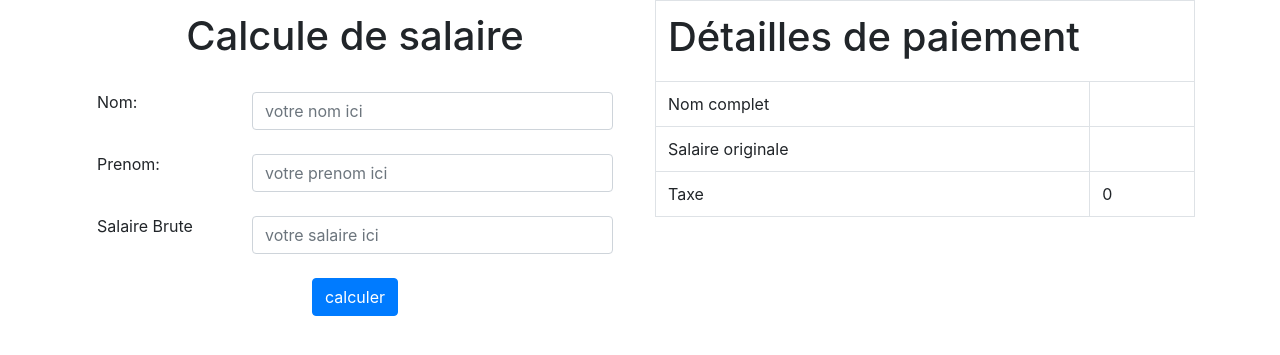
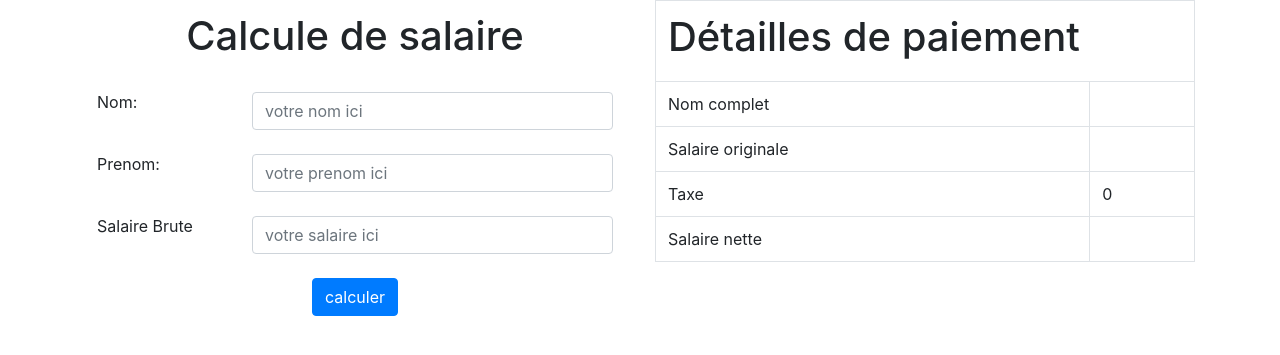
Before and after one commit to khalillakhdhar/TP_divers_php, a PHP site: page / in a window 1280 px wide. Shown: the top 355 px of the page. Run offline with PHP 8.4, Linux system fonts and the light colour scheme.

Commit message:
Update index.php

```diff
--- a/index.php
+++ b/index.php
@@ -76,6 +76,7 @@
                                 echo $_POST['salaire'];
                             ?>
                         </td>
+                    </tr>
                     <tr>
                         <td>Taxe</td>
                         <td>
@@ -86,6 +87,17 @@
                         </td>
 
                     </tr>
+                    <tr>
+                        <td>Salaire nette</td>
+                        <td>
+                            <?php
+                            if (isset($_POST["salaire"])) {
+                                $nette = $_POST["salaire"] - $taxes;
+                                echo $nette;
+                            }
+                            ?>
+                        </td>
+
                     </tr>
 
                 </table>
```
